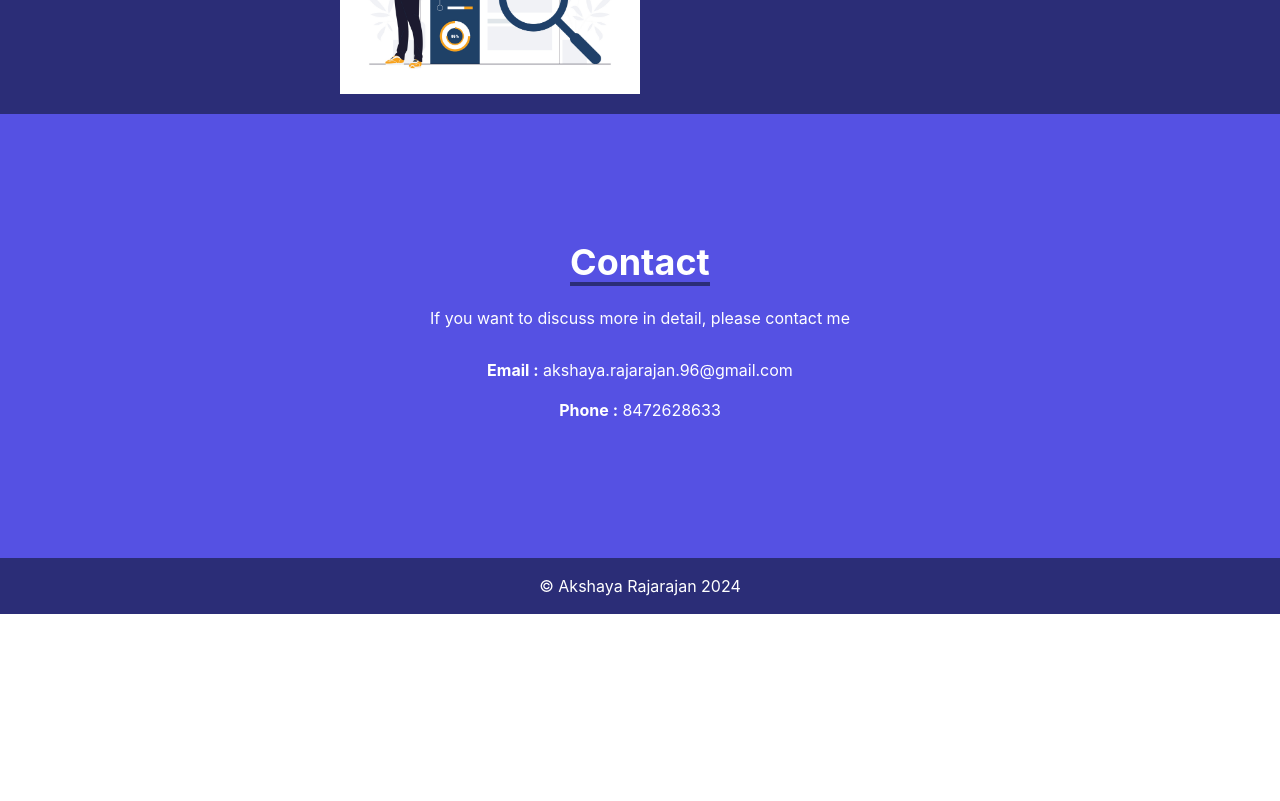
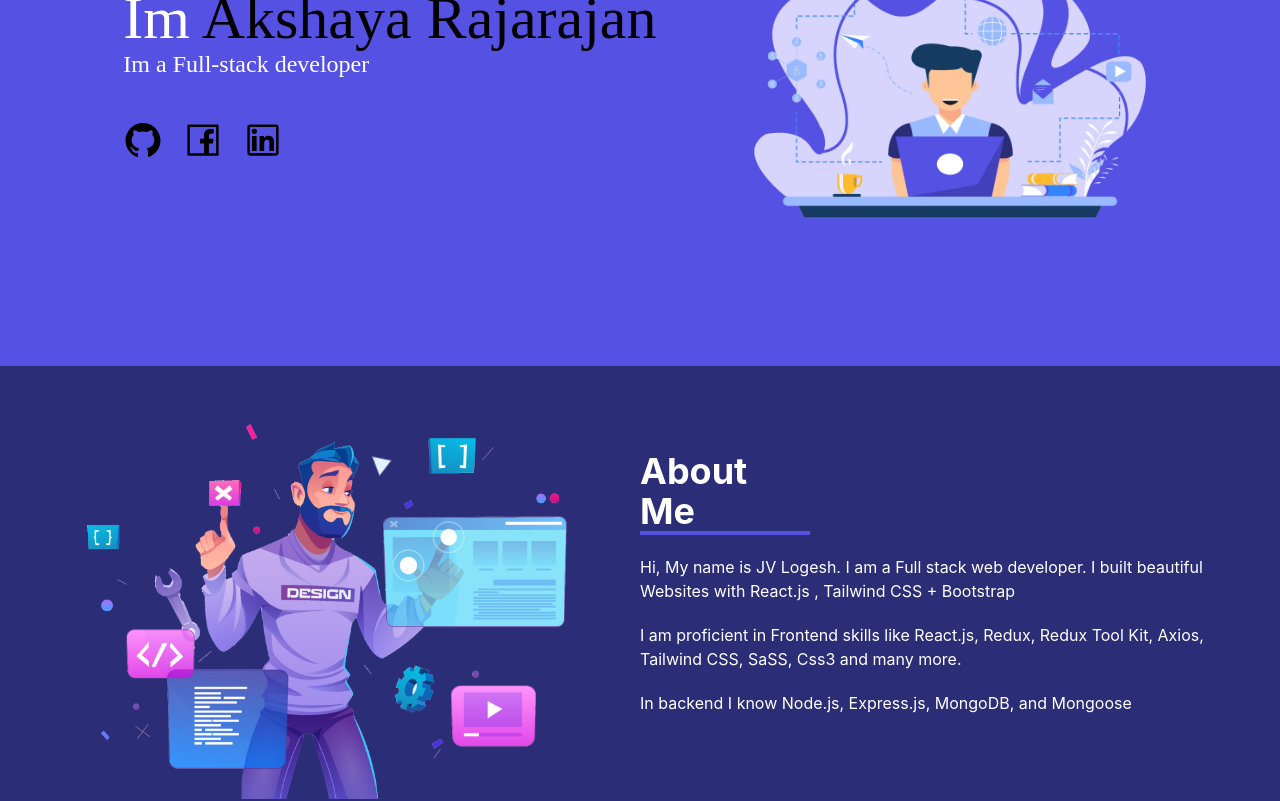
Before and after one commit to Akshaya-Rajarajan/portfolio, a React (Create React App) app: page / in a window 1280 px wide. Shown: the part 240-1041 px from the top of the page. Before the commit the page ends 854 px from the top, so only its background shows below. Built offline with nearby package versions, Linux system fonts and the light colour scheme.

Commit message:
About me Page ready

```diff
--- a/src/App.js
+++ b/src/App.js
@@ -1,8 +1,10 @@
 
 import './App.css';
+import About from './components/About';
 import Contact from './components/Contact';
 import Footer from './components/Footer';
 import Header from './components/Header';
+import Hero from './components/Hero';
 import Resume from './components/Resume';
 
 
@@ -10,9 +12,12 @@ function App() {
   return (
       <div className="App">
           <Header/>
+          <Hero/>
+          <About/>
           <Resume/>
           <Contact/>
           <Footer/>
+
 
       </div>
   );
--- a/src/components/About.js
+++ b/src/components/About.js
@@ -0,0 +1,23 @@
+import AboutImg from '../assets/about.png';
+
+export default function About () {
+    const config  = {
+        line1: 'Hi, My name is JV Logesh. I am a Full stack web developer. I built beautiful Websites with React.js , Tailwind CSS + Bootstrap',
+        line2: 'I am proficient in Frontend skills like React.js, Redux, Redux Tool Kit, Axios, Tailwind CSS, SaSS, Css3 and many more.',
+        line3: 'In backend I know Node.js, Express.js, MongoDB, and Mongoose'
+    }
+
+    return <section className='flex flex-col md:flex-row bg-secondary px-5' id='about'>
+        <div className='py-5 md:w-1/2'>
+            <img src={AboutImg} />
+        </div>
+        <div className='md:w-1/2 flex justify-center'>
+            <div className='flex flex-col justify-center text-white'>
+                <h1 className='text-4xl border-b-4 border-primary mb-5 w-[170px] font-bold'>About Me</h1>
+                <p className='pb-5'>{config.line1}</p>
+                <p className='pb-5'>{config.line2}</p>
+                <p className='pb-5'>{config.line3}</p>
+            </div>
+        </div>
+    </section>
+}
--- a/src/components/Hero.js
+++ b/src/components/Hero.js
@@ -0,0 +1,28 @@
+import HeroImg from '../assets/hero.png';
+import { AiOutlineGithub, AiOutlineFacebook, AiOutlineLinkedin } from "react-icons/ai";
+
+export default function Hero() {
+    const config  = {
+        subtitle: 'Im a Full-stack developer',
+        social: {
+            github: 'https://github.com/Akshaya-Rajarajan',
+            facebook: 'https://facebook.com/jvlcode',
+            linkedin: 'https://www.linkedin.com/in/akshaya-rajarajan-b957321a5/'
+        }
+    }
+
+
+    return <section className='flex flex-col md:flex-row px-5 py-32 bg-primary justify-center'>
+       <div className='md:w-1/2 flex flex-col'>
+            <h1 className=' text-white text-6xl font-hero-font'>Hi, <br/> Im <span className='text-black'>Akshaya Rajarajan</span>
+                <p className='text-2xl'>{config.subtitle}</p>
+            </h1>
+            <div className='flex py-10'>
+                <a href={config.social.github} className='pr-5 hover:text-white'><AiOutlineGithub size={40} /></a>
+                <a href={config.social.facebook} className='pr-5 hover:text-white'><AiOutlineFacebook size={40}/></a>
+                <a href={config.social.linkedin} className='hover:text-white'><AiOutlineLinkedin size={40}/></a>
+            </div>
+       </div>
+       <img className='md:w-1/3' src={HeroImg} />
+    </section>
+}
```
